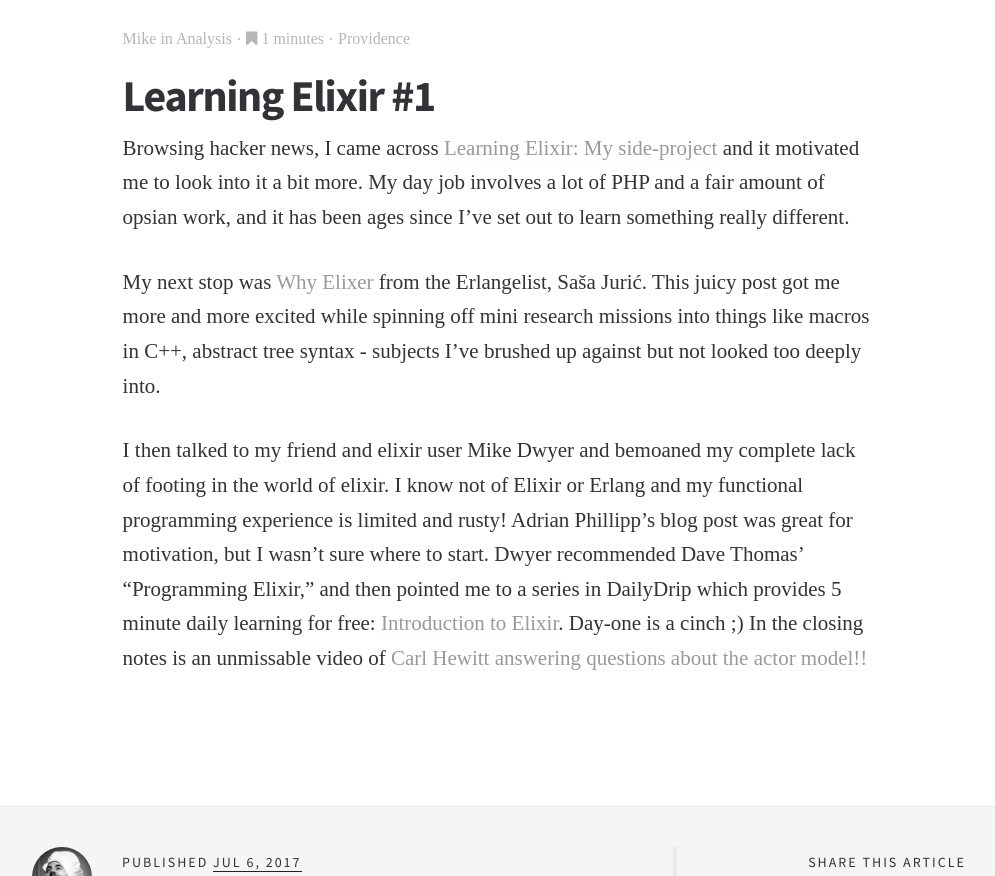
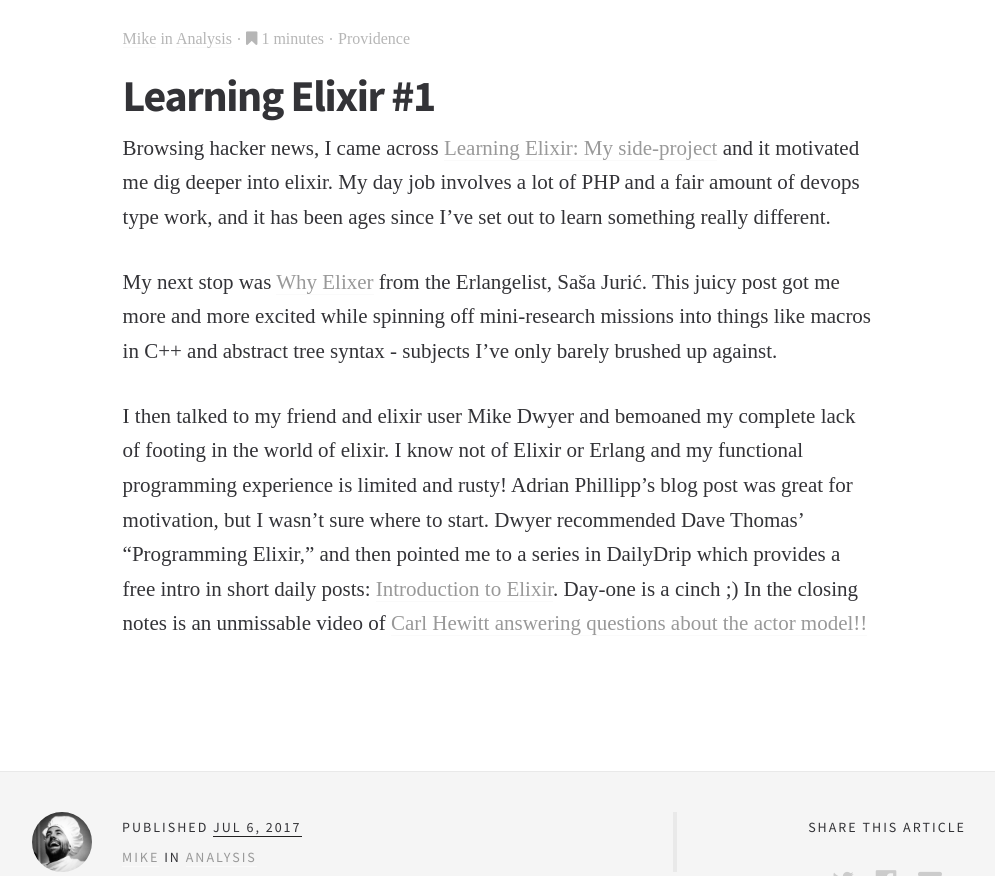
Before and after one commit to maddo/maddo.github.io, a Jekyll site: the page built from _posts/2017-07-06-learning-elixir-1.md, in a window 1280 px wide, cut to the strip 464-1340 px from the top of the page. Shown: the whole strip, without its empty margins (143-1138 px from the left). Built offline with Jekyll 4.4.1, drawn with Linux system fonts in a browser that asks for light colours; some web fonts are replaced.

Commit message:
Quick updates to learning elixir 1

```diff
--- a/_posts/2017-07-06-learning-elixir-1.md
+++ b/_posts/2017-07-06-learning-elixir-1.md
@@ -14,8 +14,8 @@ square_related: feature-motivation
 location: Providence
 ---
 
-Browsing hacker news, I came across [Learning Elixir: My side-project](http://adrian-philipp.com/post/learning-elixir-first-side-project) and it motivated me to look into it a bit more. My day job involves a lot of PHP and a fair amount of opsian work, and it has been ages since I've set out to learn something really different.
+Browsing hacker news, I came across [Learning Elixir: My side-project](http://adrian-philipp.com/post/learning-elixir-first-side-project) and it motivated me dig deeper into elixir. My day job involves a lot of PHP and a fair amount of devops type work, and it has been ages since I've set out to learn something really different.
 
-My next stop was [Why Elixer](http://theerlangelist.com/article/why_elixir) from the Erlangelist, Saša Jurić. This juicy post got me more and more excited while spinning off mini research missions into things like macros in C++, abstract tree syntax - subjects I've brushed up against but not looked too deeply into.
+My next stop was [Why Elixer](http://theerlangelist.com/article/why_elixir) from the Erlangelist, Saša Jurić. This juicy post got me more and more excited while spinning off mini-research missions into things like macros in C++ and abstract tree syntax - subjects I've only barely brushed up against.
 
-I then talked to my friend and elixir user Mike Dwyer and bemoaned my complete lack of footing in the world of elixir. I know not of Elixir or Erlang and my functional programming experience is limited and rusty! Adrian Phillipp's blog post was great for motivation, but I wasn't sure where to start. Dwyer recommended Dave Thomas' "Programming Elixir," and then pointed me to a series in DailyDrip which provides 5 minute daily learning for free: [Introduction to Elixir](https://hackernoon.com/a-free-introduction-to-elixir-otp-ecto-and-phoenix-228d0e994fc1). Day-one is a cinch ;) In the closing notes is an unmissable video of [Carl Hewitt answering questions about the actor model!!](https://channel9.msdn.com/Shows/Going+Deep/Hewitt-Meijer-and-Szyperski-The-Actor-Model-everything-you-wanted-to-know-but-were-afraid-to-ask)
+I then talked to my friend and elixir user Mike Dwyer and bemoaned my complete lack of footing in the world of elixir. I know not of Elixir or Erlang and my functional programming experience is limited and rusty! Adrian Phillipp's blog post was great for motivation, but I wasn't sure where to start. Dwyer recommended Dave Thomas' "Programming Elixir," and then pointed me to a series in DailyDrip which provides a free intro in short daily posts: [Introduction to Elixir](https://hackernoon.com/a-free-introduction-to-elixir-otp-ecto-and-phoenix-228d0e994fc1). Day-one is a cinch ;) In the closing notes is an unmissable video of [Carl Hewitt answering questions about the actor model!!](https://channel9.msdn.com/Shows/Going+Deep/Hewitt-Meijer-and-Szyperski-The-Actor-Model-everything-you-wanted-to-know-but-were-afraid-to-ask)
```
